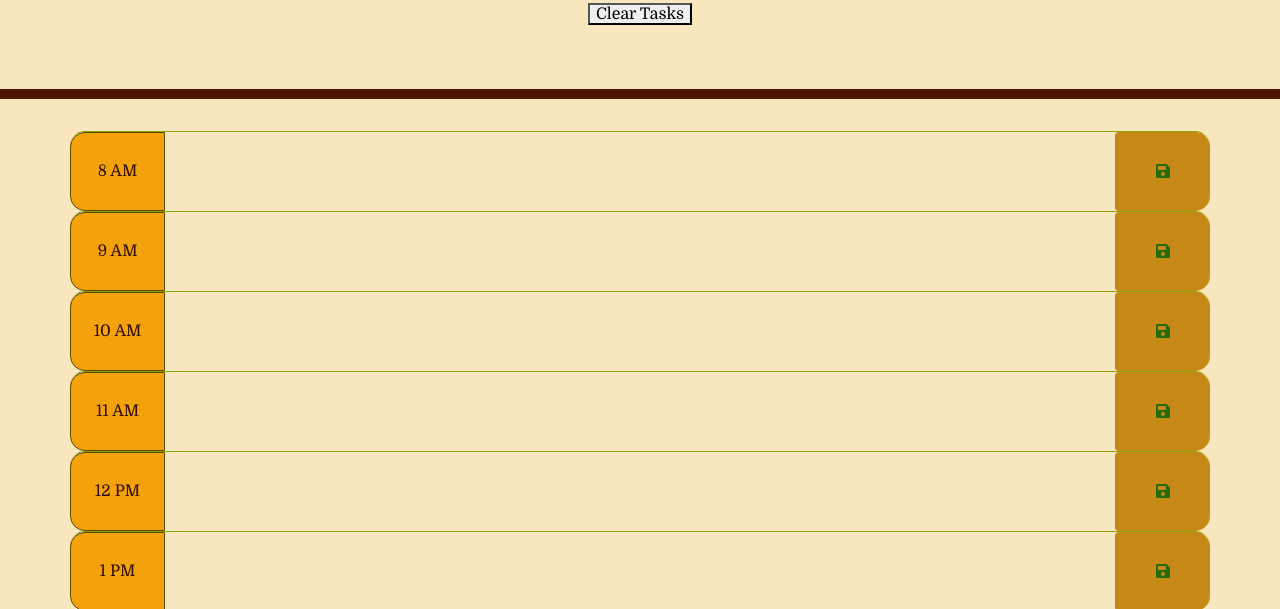
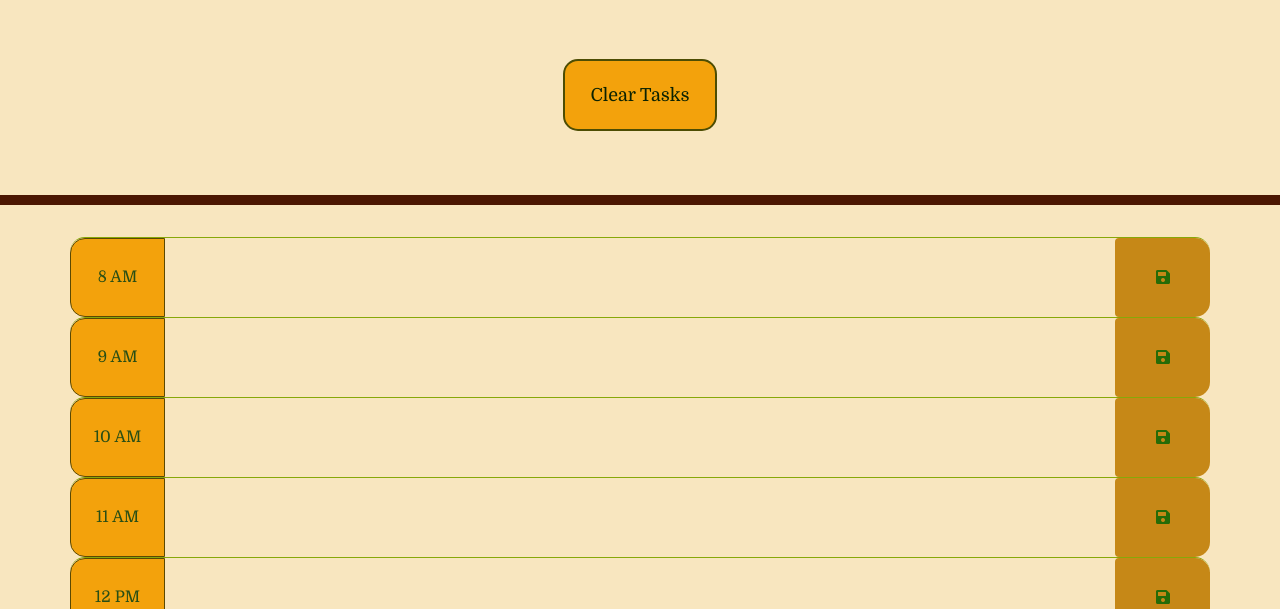
Before and after one commit to ekellv/Challenge-5, a plain HTML site: page Develop/index.html in a window 1280 px wide. Shown: the part 191-800 px from the top of the page. Drawn offline with nearby package versions, Linux system fonts and the light colour scheme; files whose address does not match are found by name.

Commit message:
changed text color in hour block

```diff
--- a/Develop/style.css
+++ b/Develop/style.css
@@ -21,6 +21,22 @@ textarea{
   border-bottom: 10px solid rgb(76, 23, 1);
 }
 
+h1 {
+  padding-bottom: 5px;
+}
+
+.lead {
+  padding-bottom: 5px;
+}
+
+#currentDay {
+  font-size: 40px;
+  font-weight: 400;
+  color: #612107;
+  padding-top: 15px;
+  padding-bottom: 15px;
+}
+
 .description{
   white-space: pre-wrap;
 }
@@ -39,7 +55,7 @@ textarea{
 
 .hour {
   background-color: #f3a20c;
-  color: rgb(49, 12, 4);
+  color: rgb(40, 78, 21);
   border: 1px solid #5b4902;
   border-radius: 15px 0px 0px 15px;
   padding-top: 30px;
@@ -73,3 +89,12 @@ textarea{
   font-size: 20px;
   transition: all .3s ease-in-out;
 }
+
+.clear-button {
+  padding: 25px;
+  color: rgb(10, 34, 2);
+  background-color: #f3a20c;
+  border-radius: 15px;
+  border: 2px solid rgb(77, 77, 3);
+  font-size: 18px;
+}
```
